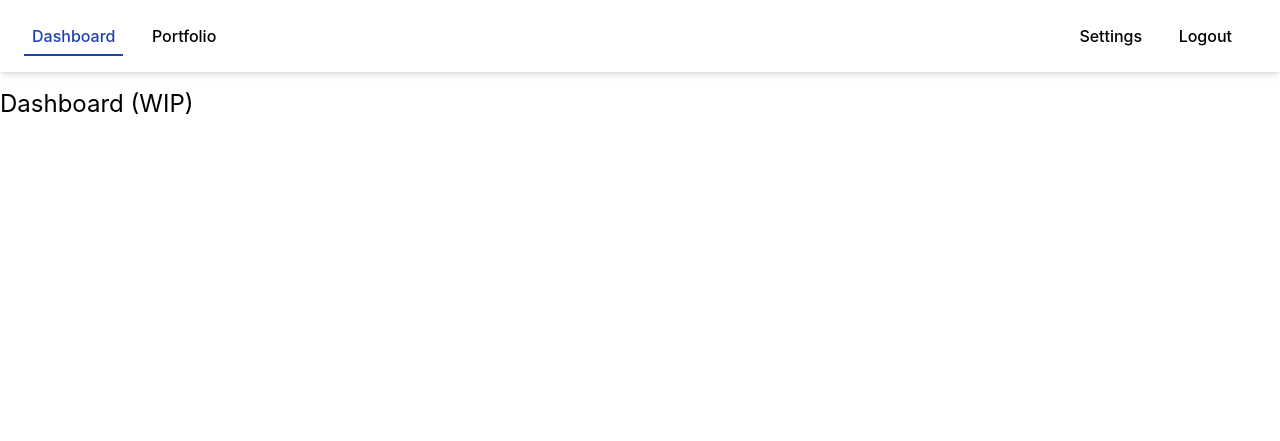
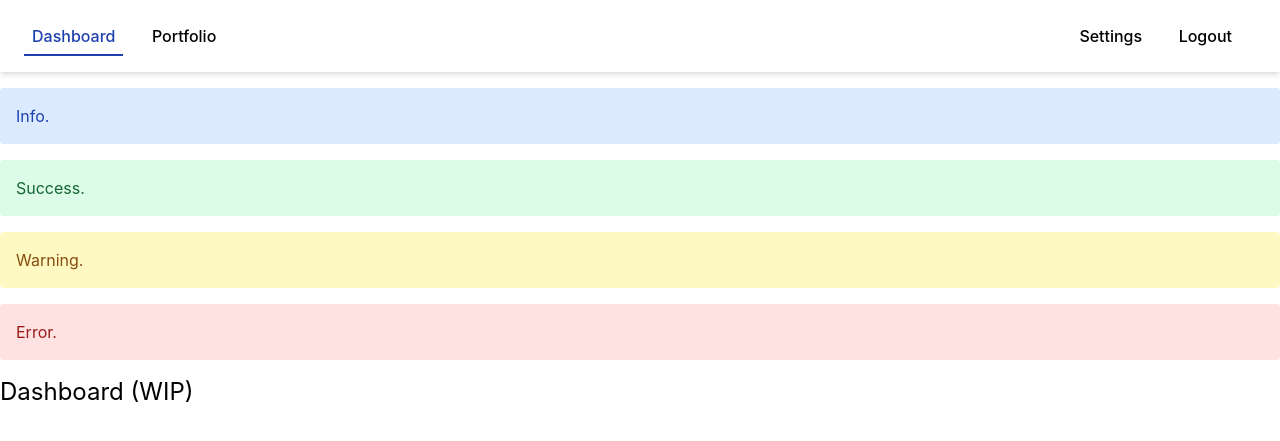
Before and after one commit to isgrove/accretion, a Django app: page /dashboard/ in a window 1280 px wide. Shown: the top 441 px of the page. Run offline with Django 3.2, Linux system fonts and the light colour scheme; some libraries are stand-ins or nearby versions.

Commit message:
Added component for Django messages

```diff
--- a/accretion/accretion/templates/base.html
+++ b/accretion/accretion/templates/base.html
@@ -18,9 +18,7 @@
     <div class="container">
         {% if messages %}
             {% for message in messages%}
-                <div class="django-message">
-                    {{ message }}
-                </div>
+                {% include 'includes/message.html' with message=message %}
             {% endfor %}
         {% endif %}
     </div>
--- /dev/null
+++ b/accretion/accretion/templates/includes/message.html
@@ -0,0 +1,14 @@
+<div class="p-4
+{% if message.tags %}
+    {% if message.tags == 'info' %}
+    text-blue-800 bg-blue-100
+    {% elif message.tags == 'success' %}
+    text-green-800 bg-green-100
+    {% elif message.tags == 'warning' %}
+    text-yellow-800 bg-yellow-100
+    {% elif message.tags == 'error' %}
+    text-red-800 bg-red-100
+    {% else %}bg-gray-800 text-white{% endif %}
+{% else %}bg-gray-800 text-white {% endif %} rounded mb-4">
+    {{ message }}
+</div>
--- a/accretion/app/views.py
+++ b/accretion/app/views.py
@@ -36,6 +36,12 @@ def home(request):
 
 
 def dashboard(request):
+    # DEBUG messages
+    messages.add_message(request, messages.DEBUG, "Debug.")
+    messages.add_message(request, messages.INFO, "Info.")
+    messages.add_message(request, messages.SUCCESS, "Success.")
+    messages.add_message(request, messages.WARNING, "Warning.")
+    messages.add_message(request, messages.ERROR, "Error.")
     return render(
         request,
         "app/dashboard.html",
```
